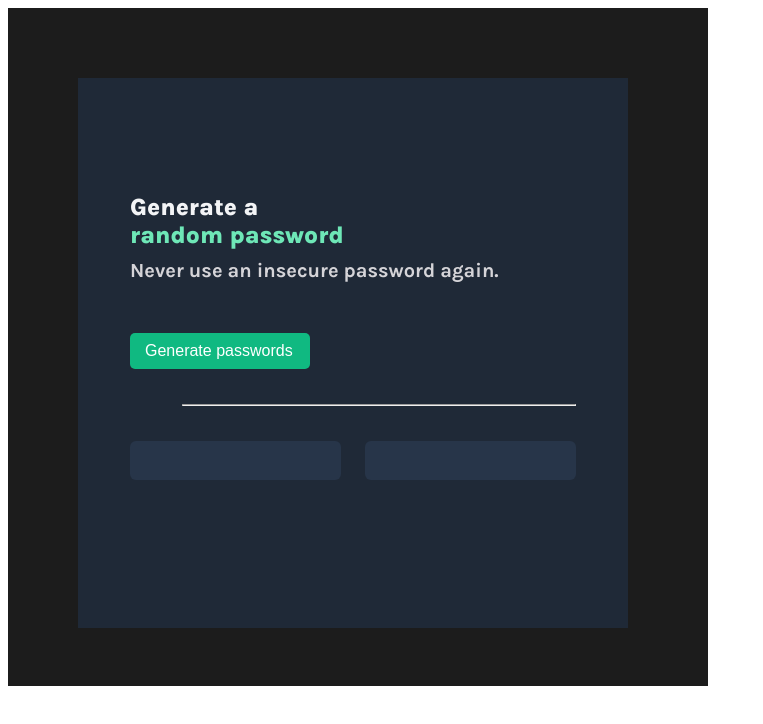
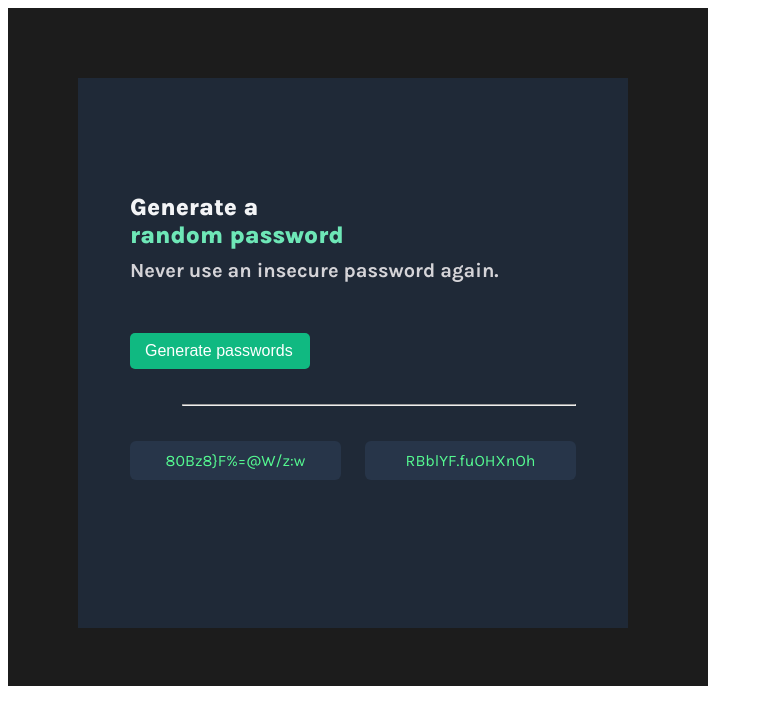
Before and after one commit to Oxfy/password_generator, a plain HTML site: page index.html in a window 1280 px wide. Both pictures are taken after a click on the button "Generate passwords". Shown: the whole page, without its empty margins (0-763 px from the left). Drawn offline with Linux system fonts and the light colour scheme.

Commit message:
Add password generation function

```diff
--- a/index.css
+++ b/index.css
@@ -46,11 +46,13 @@ hr{
 }
 .password{
     background-color: #273549;
+    color: #55F991;
     width: 211px;
     height: 39px;
     margin: 35px, 24px 0 0;
     border-radius: 6px;
     font-size: 16px;
+    text-align: center;
 }
 
 #pass_two{
@@ -75,3 +77,7 @@ h2{
     margin-top: 10px;
     margin-bottom: 51px;
 }
+
+.output{
+    margin-top: 10px;
+}
--- a/index.html
+++ b/index.html
@@ -15,14 +15,15 @@
             <div id="text_container">
                 <h1>Generate a <br/><span class="green">random password</span></h1>
                 <h2>Never use an insecure password again.</h2>
-                <button id="generate">Generate passwords</button>
+                <button id="generate" onclick="generatePasswords()">Generate passwords</button>
                 <hr/>
                 <div class="password_parent">
-                    <div class="password" class="green" id="pass_one"></div>
-                    <div class="password" class="green" id="pass_two"></div>
+                    <div id="pass_one" class="password" class="green"><p id="word_one" class="output"></p></div>
+                    <div id="pass_two" class="password" class="green"><p id="word_two" class="output"></p></div>
                 </div>
             </div>
         </article>
+        <script src="index.js"></script>
     </main>
 </body>
 </html>
--- a/index.js
+++ b/index.js
@@ -2,3 +2,18 @@ const characters = ["A","B","C","D","E","F","G","H","I","J","K","L","M","N","O"
     "Y","Z","a","b","c","d","e","f","g","h","i","j","k","l","m","n","o","p","q","r","s","t","u","v","w","x","y","z",
      "0", "1", "2", "3", "4", "5", "6", "7", "8", "9","~","`","!","@","#","$","%","^","&","*","(",")","_","-","+",
      "=","{","[","}","]",",","|",":",";","<",">",".","?","/"];
+
+let passwordOne = document.getElementById("word_one")
+let passwordTwo = document.getElementById("word_two")
+
+function generatePasswords(){
+    passwordOne.textContent = ""
+    passwordTwo.textContent = ""
+    for(let i = 0; i < 15; i++){
+
+        passwordOne.textContent += characters[Math.floor(Math.random() * characters.length)]
+    }
+    for(let i = 0; i < 15; i++){
+        passwordTwo.textContent += characters[Math.floor(Math.random() * characters.length)]
+    }
+}
```
